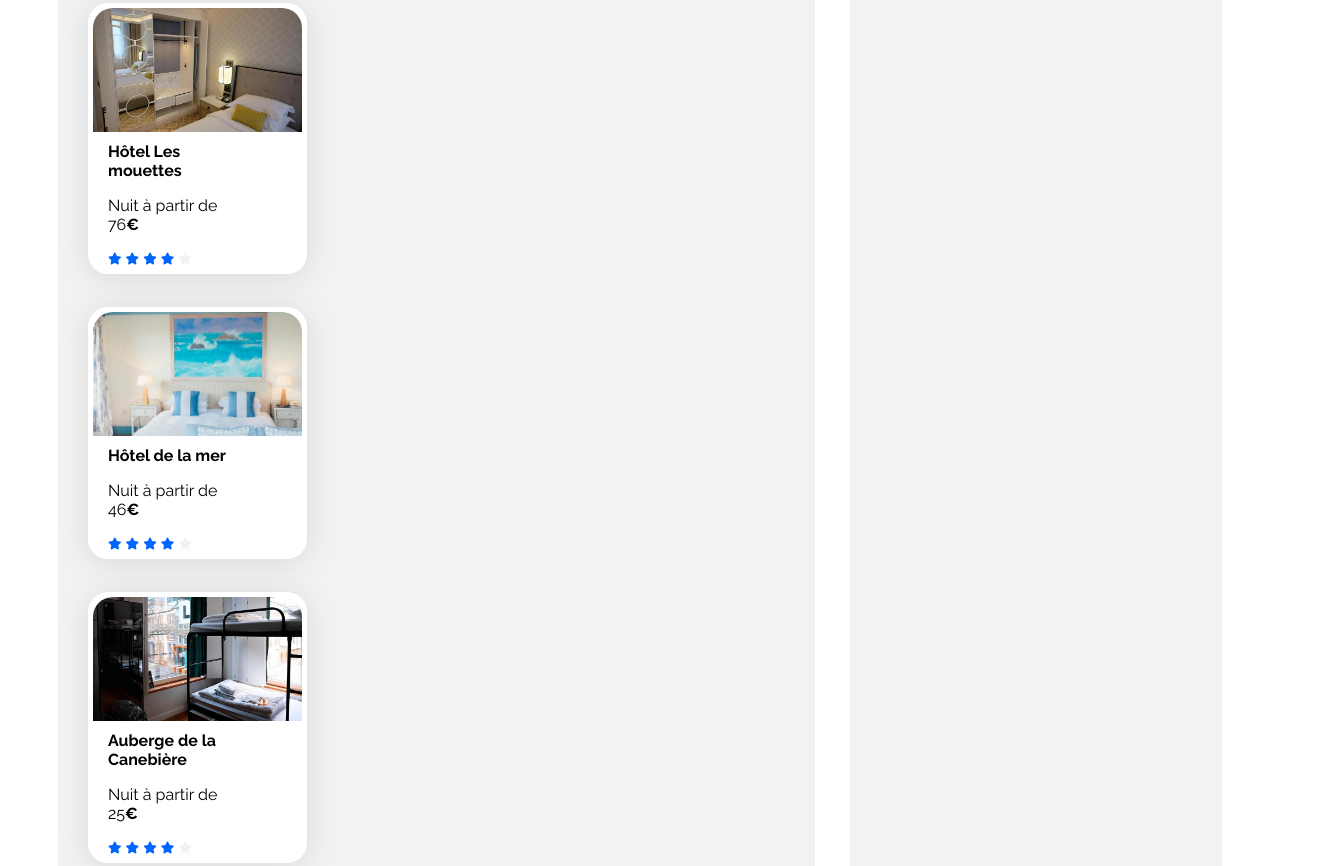
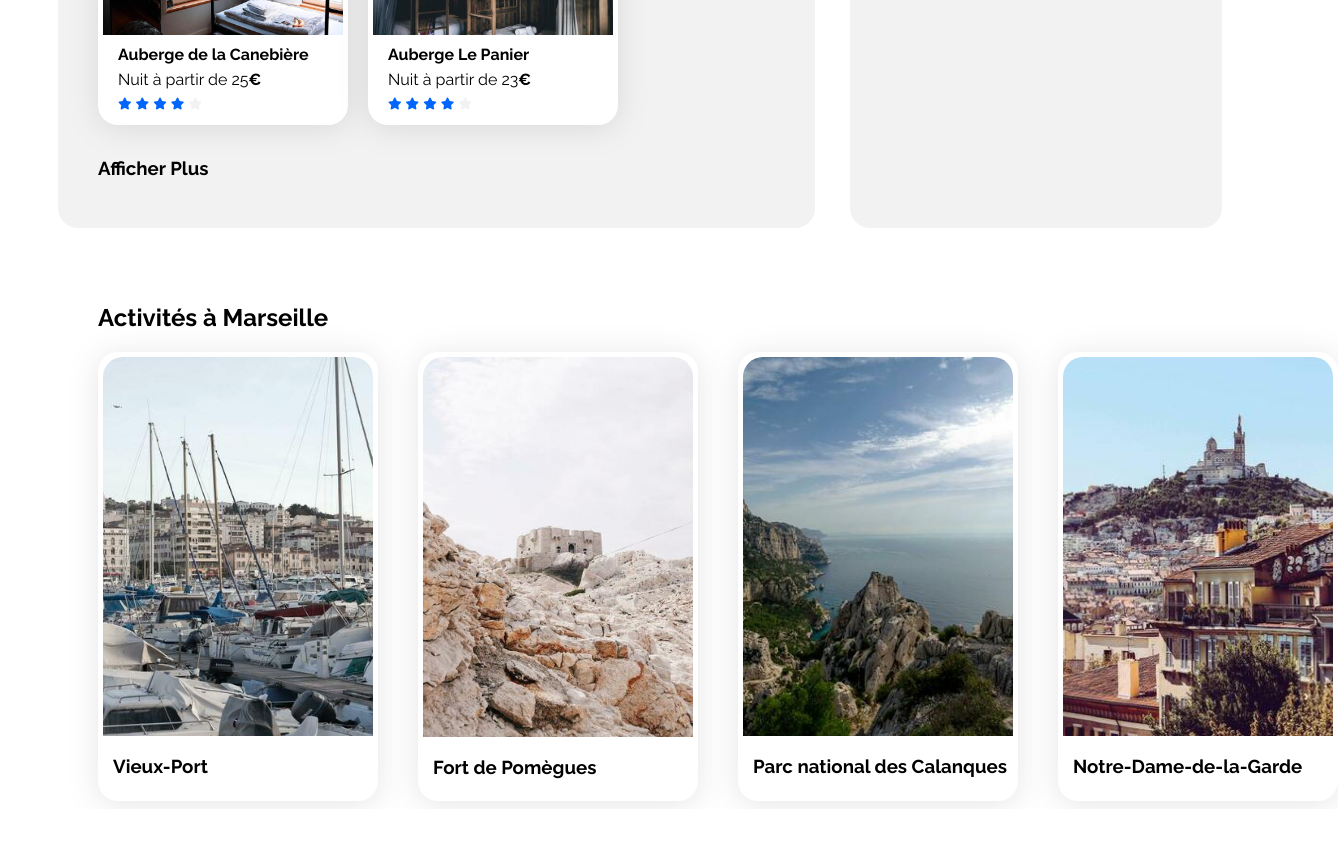
Before and after one commit to LuckyProut/Projet-1, a plain HTML site: page index.html in a window 1280 px wide. Shown: the part 1072-1938 px from the top of the page, 1338 px wide, since content can reach past the window. After the commit the page ends 1881 px from the top, so only its background shows below. Drawn offline with Linux system fonts and the light colour scheme; a web font is replaced by a local one.

Commit message:
commit6 8/11

```diff
--- a/css/style.css
+++ b/css/style.css
@@ -221,17 +221,32 @@ h1 {
 /****** Hebergements ***********/
 .hebergements {
     width: 65%;
+    display: flex;
+    flex-direction: column;
+    justify-content: space-around;
 }
 
 .hebergements-cards {
+    display: flex;
+    flex-wrap: wrap;
+}
 
+.hebergements-cards a {
+    margin-left: 10px;
+    margin-right: 10px;
 }
 
 .hebergements-cards .card {
     display: flex;
     flex-direction: column;
     margin-top: 33px;
-    width: 30%;
+    height: 85%;
+    min-width: 240px;
+}
+
+.hebergements-cards .card:hover {
+    box-shadow: 0 8px 16px 0 rgba(0,0,0,0.2);
+    transition: 0.3s;
 }
 
 .hebergements-cards img {
@@ -253,6 +268,21 @@ h1 {
 .hebergements-cards .card-title {
     margin-top: 10px;
     margin-bottom: 4px;
+    width: 200px;
+}
+
+.hebergements-cards .card-subtitle {
+    margin: 6px 0;
+    width: 200px;
+}
+
+.section-title {
+    margin-left: 10px;
+}
+
+.afficher-plus {
+    margin-left: 10px;
+    margin-top: 20px;
 }
 
 /****** Populaires ***********/
@@ -269,6 +299,11 @@ h1 {
 .populaires-cards .card {
     display: flex;
     margin-top: 33px;
+}
+
+.populaires-cards .card:hover {
+    box-shadow: 0 8px 16px 0 rgba(0,0,0,0.2);
+    transition: 0.3s;
 }
 
 .populaires-cards img {
@@ -301,7 +336,44 @@ h1 {
 }
 
 
+/*************Activites****************/
 
+.activites-title {
+    margin-top: 75px;
+    margin-left: 40px;
+}
+
+.activites-card {
+    display: flex;
+    flex-direction: row;
+    flex-wrap: nowrap;
+}
+
+.activites .card {
+    display: flex;
+    flex-direction: column;
+    height: 439px;
+    width: 400px;
+    max-width: 270px;
+    margin-left: 40px;
+}
+
+.activites .card:hover {
+    box-shadow: 0 8px 16px 0 rgba(0,0,0,0.2);
+    transition: 0.3s;
+}
+
+.activites .card img {
+    object-fit: cover;
+    border-top-left-radius: 20px;
+    border-top-right-radius: 20px;
+    max-height: 380px;
+    height: 380px;
+}
+
+.activites .card-title {
+    margin-left: 10px;
+}
 
 /* Le code ci-dessous correspond à la version responsive uniquement */
 
--- a/index.html
+++ b/index.html
@@ -184,6 +184,9 @@
                             </article>
                         </a>
                     </div>
+                    <div class="afficher-plus">
+                        <a href="#hebergements"><h3>Afficher Plus</h3></a>
+                    </div>
                 </section>
                 <section class="populaires">
                     <div class="populaires-title">
@@ -251,6 +254,45 @@
                     </div>
                 </section>
             </div>
+            <div class="activites">
+                <div class="activites-title">
+                    <h2>Activités à Marseille</h2>
+                </div>
+                <div class="activites-card">
+                    <a href="#activites">
+                        <article class="card">
+                            <img src="images/activites/reno-laithienne.jpg" alt="photo du Vieux-Port de Marseille">
+                            <div class="card-title">
+                                <h3>Vieux-Port</h3>
+                            </div>
+                        </article>
+                    </a>
+                    <a href="#activites">
+                        <article class="card">
+                            <img src="images/activites/paul-hermann.jpg" alt="photo du Fort de Pomègues">
+                            <div class="card-title">
+                                <h3>Fort de Pomègues</h3>
+                            </div>
+                        </article>
+                    </a>
+                    <a href="#activites">
+                        <article class="card">
+                            <img src="images/activites/kilyan-sockalingum.jpg" alt="photo du Parc national des Calanques">
+                            <div class="card-title">
+                                <h3>Parc national des Calanques</h3>
+                            </div>
+                        </article>
+                    </a>
+                    <a href="#activites">
+                        <article class="card">
+                            <img src="images/activites/florian-wehde.jpg" alt="photo de Notre-Dame-de-la-Garde">
+                            <div class="card-title">
+                                <h3>Notre-Dame-de-la-Garde</h3>
+                            </div>
+                        </article>
+                    </a>
+                </div>
+            </div>
         </main>
         <footer></footer>
     </div>
```
